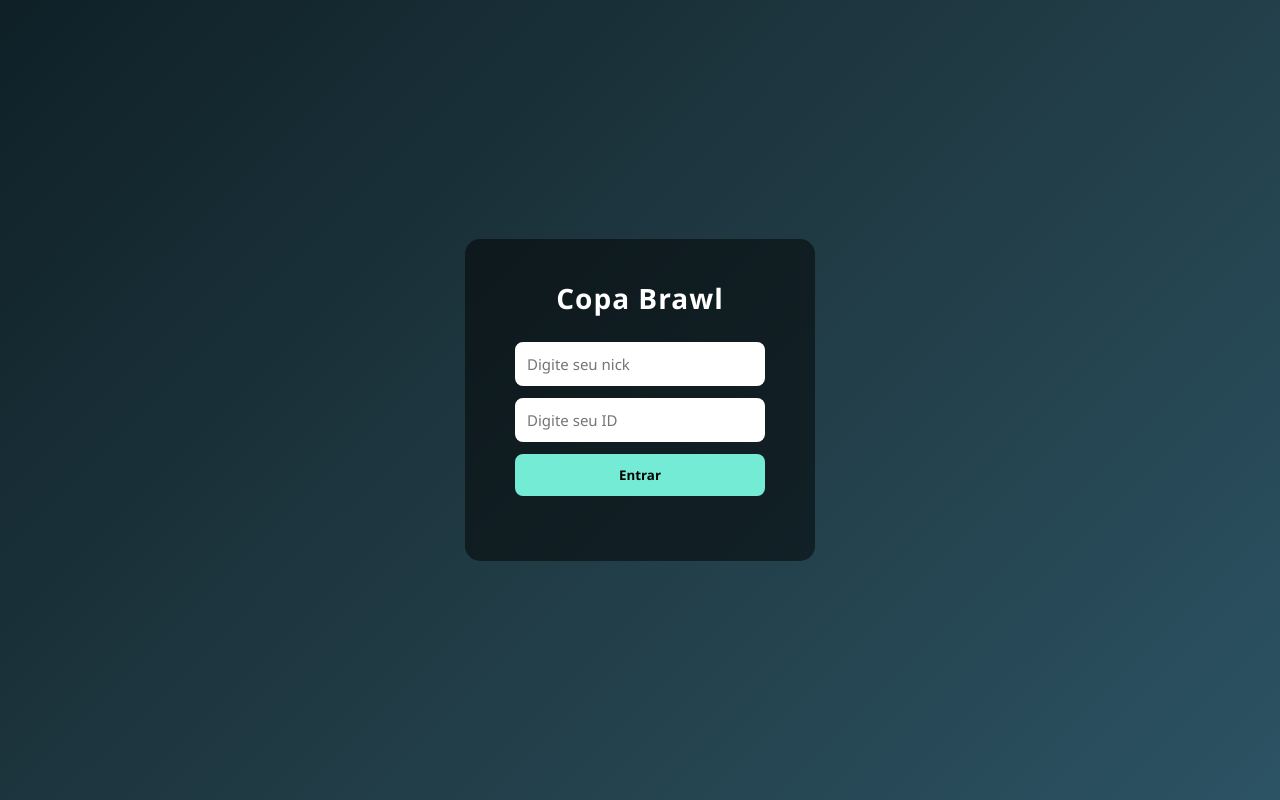
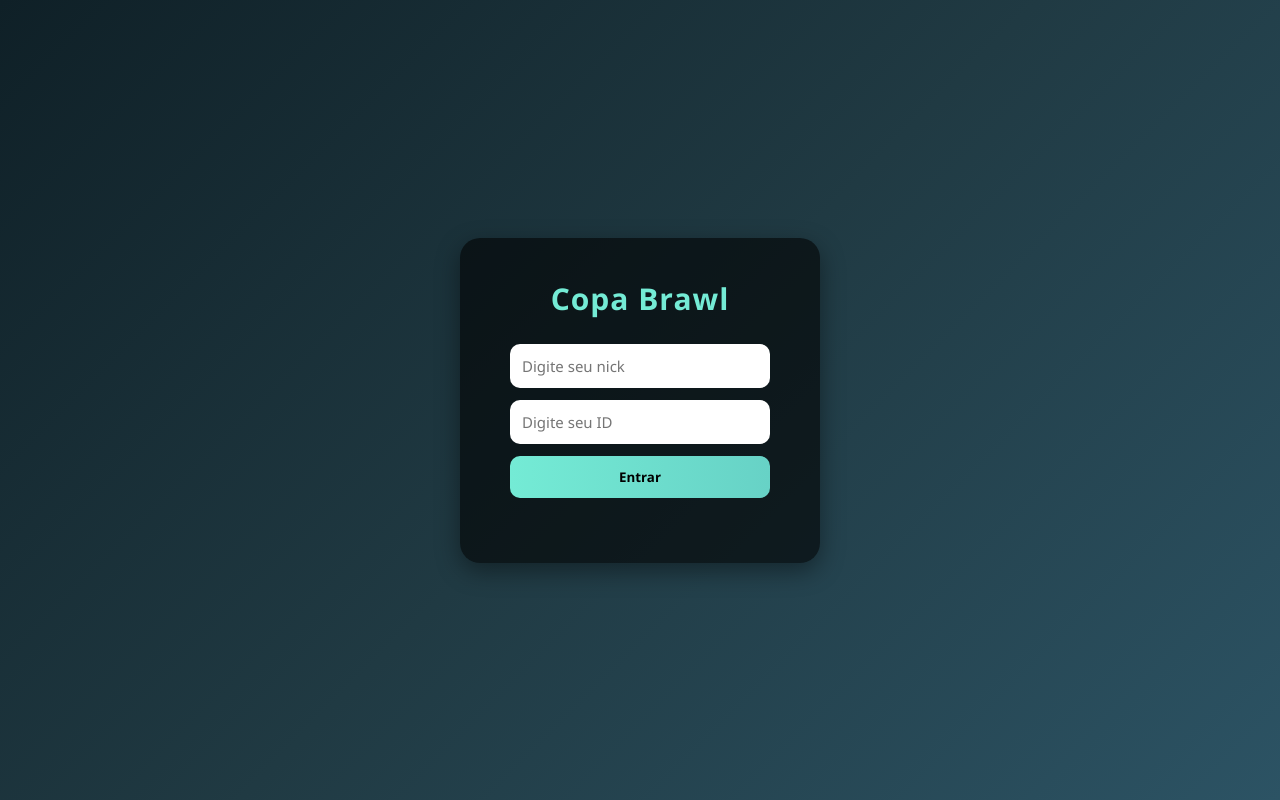
Before and after one commit to TootDevRoblox/CopaBrawl, a website: page public/index.html in a window 1280 px wide. Drawn offline with Linux system fonts and the light colour scheme; no server answers.

Commit message:
index.html

```diff
--- a/public/index.html
+++ b/public/index.html
@@ -5,12 +5,12 @@
 <meta name="viewport" content="width=device-width, initial-scale=1.0">
 <title>Copa Brawl</title>
 <style>
-        /* Reset básico */
+/* Reset e fonte estilosa */
 * {
     margin: 0;
     padding: 0;
     box-sizing: border-box;
-            font-family: 'Segoe UI', Tahoma, Geneva, Verdana, sans-serif;
+    font-family: 'Poppins', 'Segoe UI', sans-serif;
 }
 
 body {
@@ -18,25 +18,30 @@
     display: flex;
     justify-content: center;
     align-items: center;
-            background: linear-gradient(135deg, #0f2027, #203a43, #2c5364); /* degradê azul escuro */
+    background: linear-gradient(135deg, #0f2027, #203a43, #2c5364);
     color: #fff;
 }
 
+/* Container “flutuante” */
 .container {
+    background-color: rgba(0, 0, 0, 0.6);
+    padding: 40px 50px;
+    border-radius: 20px;
+    width: 360px;
     text-align: center;
-            background-color: rgba(0,0,0,0.5); /* fundo semi-transparente */
-            padding: 40px 50px;
-            border-radius: 15px;
-            width: 350px;
+    box-shadow: 0 8px 25px rgba(0,0,0,0.4);
 }
 
+/* Título */
 h1 {
+    font-size: 30px;
     margin-bottom: 25px;
-            font-size: 28px;
+    font-weight: 700;
     letter-spacing: 1px;
-            font-weight: bold;
+    color: #74ebd5;
 }
 
+/* Formulário */
 .form-container {
     display: flex;
     flex-direction: column;
@@ -47,61 +52,77 @@
 input[type="text"] {
     width: 100%;
     padding: 12px;
-            border-radius: 8px;
+    border-radius: 10px;
     border: none;
     outline: none;
     font-size: 15px;
+    transition: 0.2s;
 }
 
 input[type="text"]:focus {
     box-shadow: 0 0 8px #74ebd5;
 }
 
+/* Botão estilizado */
 button {
     width: 100%;
     padding: 12px;
-            border-radius: 8px;
+    border-radius: 10px;
     border: none;
-            background-color: #74ebd5;
+    background: linear-gradient(90deg, #74ebd5, #67d2c6);
     color: #000;
-            font-weight: bold;
+    font-weight: 700;
     cursor: pointer;
-            transition: 0.2s;
+    transition: 0.3s;
 }
 
 button:hover {
-            background-color: #67d2c6;
+    background: linear-gradient(90deg, #67d2c6, #5bb0a9);
 }
 
+/* Lista de jogadores */
 ul {
     list-style: none;
     margin-top: 20px;
-            max-height: 220px;
+    max-height: 250px;
     overflow-y: auto;
     padding-left: 0;
 }
 
 ul li {
-            padding: 8px 12px;
+    padding: 10px 12px;
     margin-bottom: 8px;
-            background-color: rgba(255,255,255,0.2);
-            border-radius: 8px;
+    background-color: rgba(255,255,255,0.15);
+    border-radius: 10px;
     display: flex;
     justify-content: space-between;
     align-items: center;
+    transition: 0.2s;
 }
 
+ul li:hover {
+    background-color: rgba(255,255,255,0.25);
+}
+
+/* Botão de deletar */
 ul li button {
     background-color: #ff6b6b;
     color: #fff;
     border: none;
     padding: 5px 10px;
-            border-radius: 5px;
+    border-radius: 6px;
     cursor: pointer;
+    transition: 0.2s;
 }
 
 ul li button:hover {
     background-color: #ff4c4c;
+}
+
+/* Diferenciar admins na lista */
+.admin {
+    font-weight: bold;
+    color: #ffdf5d;
 }
 </style>
 </head>
```
Lines whose indentation alone changed are shown as unchanged.
